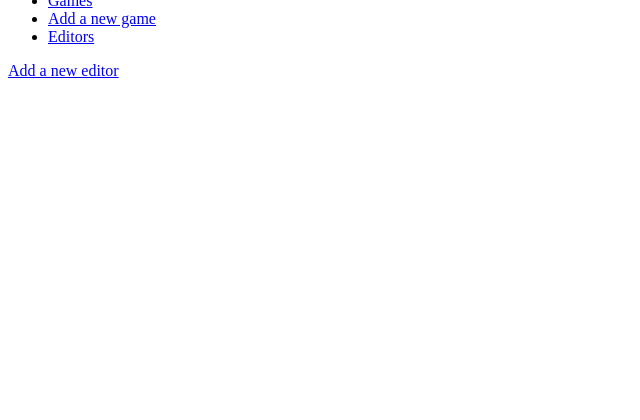
After one commit to Milo-4-2/VAPEUR, a Node server app: template views/games/editors.hbs in a window 1280 px wide. The commit adds this page. Shown: the part 332-752 px from the top of the page, without its empty margins (0-640 px from the left). Run offline with Node 20, Linux system fonts and the light colour scheme; the template is opened without the code that fills it, so the values that code supplies are empty; some libraries are stand-ins or nearby versions.

Commit message:
Add new editor page

```diff
--- a/public/scripts/newGame.js
+++ b/public/scripts/newGame.js
@@ -16,9 +16,7 @@ form.addEventListener("submit", async function (event) {
     formData.append("releaseDate", releaseDate);
     formData.append("editor", editor);
     formData.append("genre", genre);
-    if (cover) {
-        formData.append("cover", cover); // Only append if a file is selected
-    }
+    formData.append("cover", cover);
 
     if (editor == 0)
     {
--- a/server.js
+++ b/server.js
@@ -50,10 +50,6 @@ app.get("/add-new-game", async (req, res) => {
 app.post("/submit-game", upload.single("cover"), async (req, res) => {
     const { name, description, releaseDate, editor, genre } = req.body;
 
-    if (!req.file) {
-        return res.status(400).json({ message: "Cover image is required" });
-    }
-
     const timestamp = Date.now();
     const outputFilename = `${timestamp}-${req.file.originalname.split('.')[0]}.jpeg`;
     const outputPath = path.join(__dirname, "public/covers", outputFilename);
@@ -83,6 +79,34 @@ app.post("/submit-game", upload.single("cover"), async (req, res) => {
     }
 });
 
+app.get("/editors", async (req, res) => {
+    // Query the Prisma database to get all the possible video game editors
+    const editors = await prisma.editor.findMany();
+    res.render("games/editors", {editors, title: "VAPEUR - Editors"});
+});
+
+app.get("/add-new-editor", async (req, res) => {
+    res.render("games/newEditor", {title: "VAPEUR - Add a new editor"});
+});
+
+app.post("/submit-editor", upload.none(), async (req, res) => {
+    const { name } = req.body;
+
+    try {
+
+        const newEditor = await prisma.editor.create({
+            data: {
+                name,
+            },
+        });
+
+        res.status(201).json({ message: "Editor created successfully!", game: newEditor });
+    } catch (error) {
+        console.error("Error when creating editor:", error);
+        res.status(500).json({ message: "An error occurred while creating the editor.\nThis might occur because the editor already exists." });
+    }
+});
+
 // Start the server and log a message to indicate that it is running with the port it's running on
 app.listen(PORT, () => {
     console.log(`Server is running on port ${PORT}`);
--- /dev/null
+++ b/views/games/editors.hbs
@@ -0,0 +1 @@
+<a href="/add-new-editor">Add a new editor</a>
--- a/views/games/newGame.hbs
+++ b/views/games/newGame.hbs
@@ -30,7 +30,7 @@
     </select><br><br>
 
     <label for="cover">Cover</label><br>
-    <input type="file" id="cover" name="cover" accept="image/*"><br><br>
+    <input type="file" id="cover" name="cover" accept="image/*" required><br><br>
 
     <input type="submit" value="Submit">
 </form>
--- a/views/partials/header.hbs
+++ b/views/partials/header.hbs
@@ -8,8 +8,9 @@
         <!-- Navigation Menu -->
         <nav>
             <ul class="nav-menu">
-                <li><a href="/">Home</a></li>
+                <li><a href="/">Games</a></li>
                 <li><a href="/add-new-game">Add a new game</a></li>
+                <li><a href="/editors">Editors</a></li>
             </ul>
         </nav>
 
```
Also changed, not shown: public/scripts/newEditor.js (added, +31 -0 lines), views/games/newEditor.hbs (+10 -0 lines), prisma/database.db, prisma/migrations/20241216111323_init/migration.sql, 1 other file.
